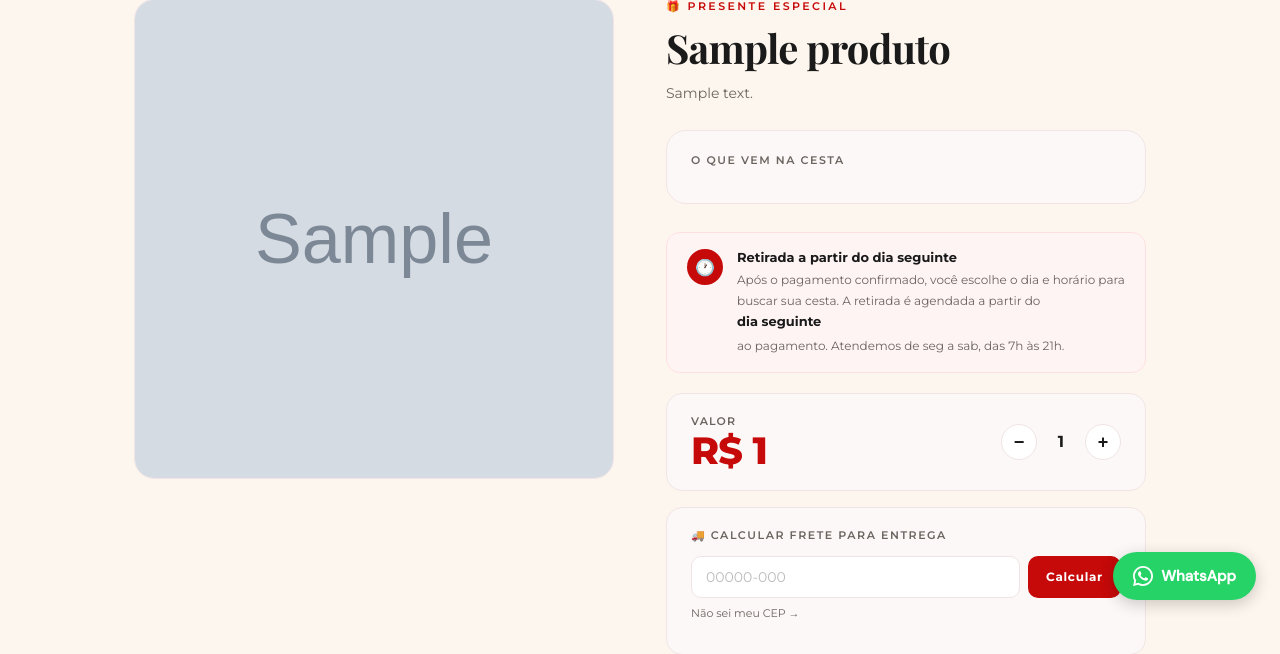
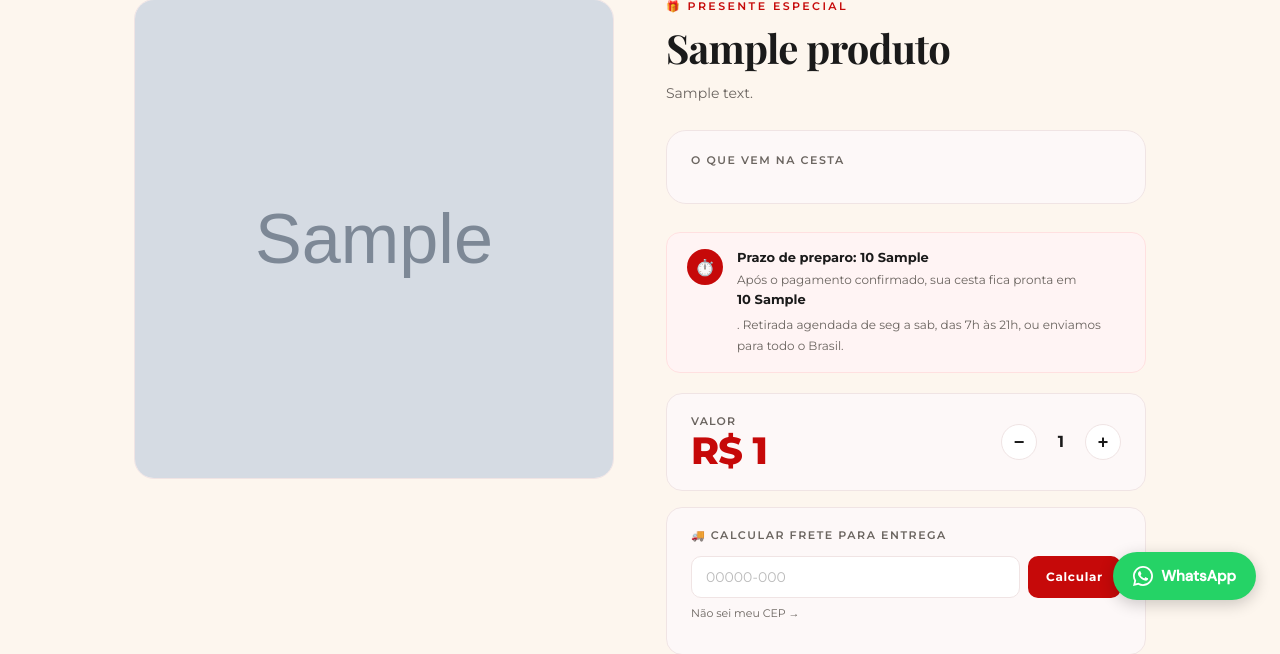
Before and after one commit to leanttro/leanttro_c, a Flask app: a page that uses templates/produto.html in a window 1280 px wide. Shown: the part 176-830 px from the top of the page. Run offline with Flask 3, Linux system fonts and the light colour scheme; tables that the repository leaves empty hold one stand-in row (values such as "Sample post"); grey boxes marked "Sample" are stand-in pictures; some web fonts are replaced.

Commit message:
Update produto.html

```diff
--- a/templates/produto.html
+++ b/templates/produto.html
@@ -506,12 +506,12 @@
     </div>
     {% endif %}
 
-    <!-- AVISO -->
+    <!-- AVISO PRAZO -->
     <div class="aviso-agendamento">
-      <div class="aviso-icon">🕐</div>
+      <div class="aviso-icon">⏱️</div>
       <div class="aviso-texto">
-        <strong>Retirada a partir do dia seguinte</strong>
-        <span>Após o pagamento confirmado, você escolhe o dia e horário para buscar sua cesta. A retirada é agendada a partir do <strong>dia seguinte</strong> ao pagamento. Atendemos de seg a sab, das 7h às 21h.</span>
+        <strong>Prazo de preparo: {{ produto.prazo_quantidade }} {{ produto.prazo_unidade }}</strong>
+        <span>Após o pagamento confirmado, sua cesta fica pronta em <strong>{{ produto.prazo_quantidade }} {{ produto.prazo_unidade }}</strong>. Retirada agendada de seg a sab, das 7h às 21h, ou enviamos para todo o Brasil.</span>
       </div>
     </div>
 
@@ -586,7 +586,9 @@ const PRODUTO = {
   id:    '{{ produto.id }}',
   nome:  '{{ produto.nome }}',
   preco: {{ produto.preco }},
-  imagem: '{{ produto.imagem or "" }}'
+  imagem: '{{ produto.imagem or "" }}',
+  prazo_quantidade: {{ produto.prazo_quantidade or 1 }},
+  prazo_unidade: '{{ produto.prazo_unidade or "dias úteis" }}'
 };
 let qtde = 1;
 
```
